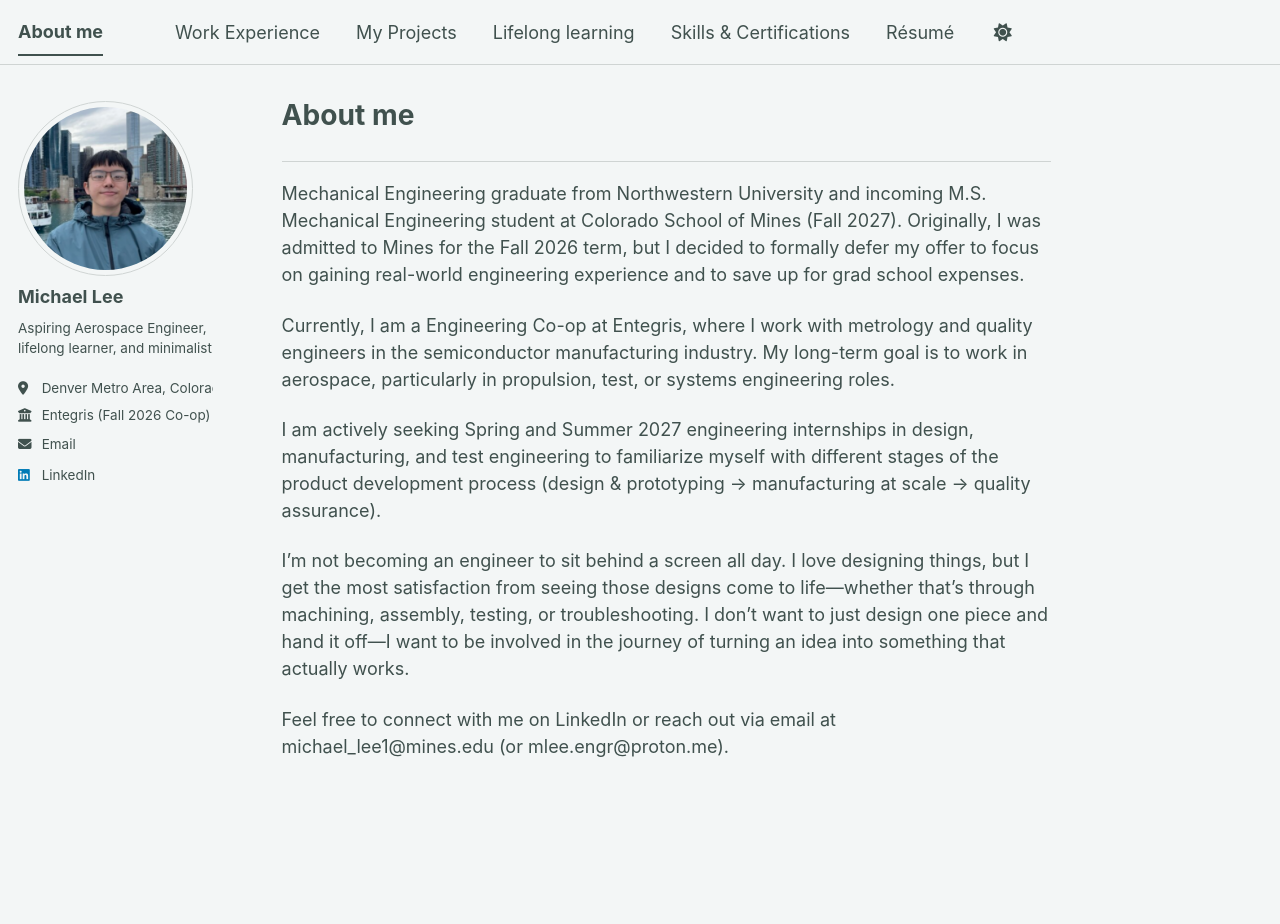
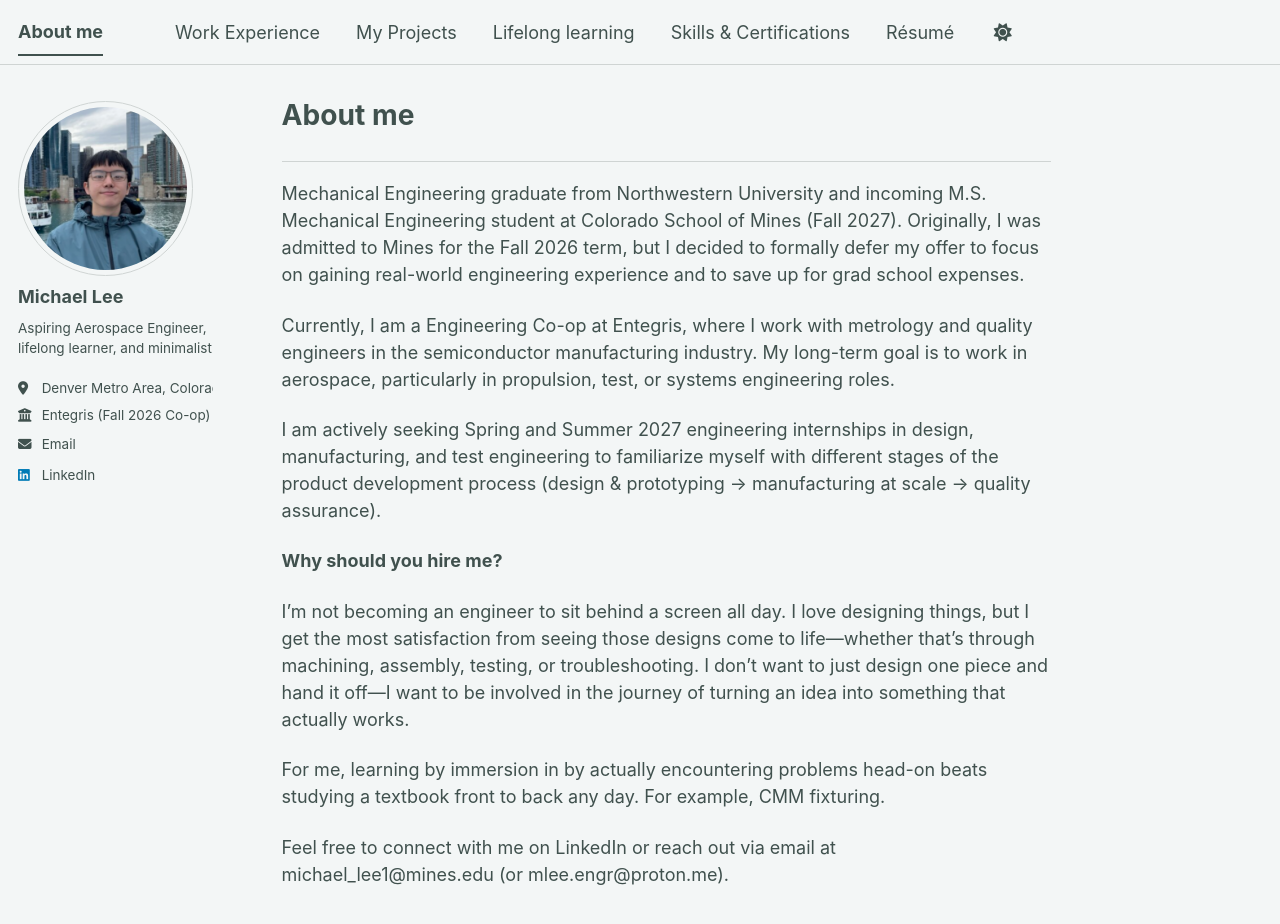
Before and after one commit to mlee-engr/mlee-engr.github.io, a Jekyll site: the page built from _pages/about.md, in a window 1280 px wide and 938 px high. Shown: the top 924 px of the window. Built offline with Jekyll 4.4.1, drawn with Linux system fonts in a browser that asks for light colours; a style sheet for code colours, icons or effects is not loaded.

```diff
--- a/_pages/about.md
+++ b/_pages/about.md
@@ -13,7 +13,10 @@ Currently, I am a Engineering Co-op at Entegris, where I work with metrology and
 
 I am actively seeking Spring and Summer 2027 engineering internships in design, manufacturing, and test engineering to familiarize myself with different stages of the product development process (design & prototyping -> manufacturing at scale -> quality assurance).
 
+**Why should you hire me?**
 
 I'm not becoming an engineer to sit behind a screen all day. I love designing things, but I get the most satisfaction from seeing those designs come to life—whether that's through machining, assembly, testing, or troubleshooting. I don't want to just design one piece and hand it off—I want to be involved in the journey of turning an idea into something that actually works.
 
+For me, learning by immersion in by actually encountering problems head-on beats studying a textbook front to back any day. For example, CMM fixturing.
+
 Feel free to connect with me on LinkedIn or reach out via email at michael_lee1@mines.edu (or mlee.engr@proton.me).
```
Also changed, not shown: 1 other file.
